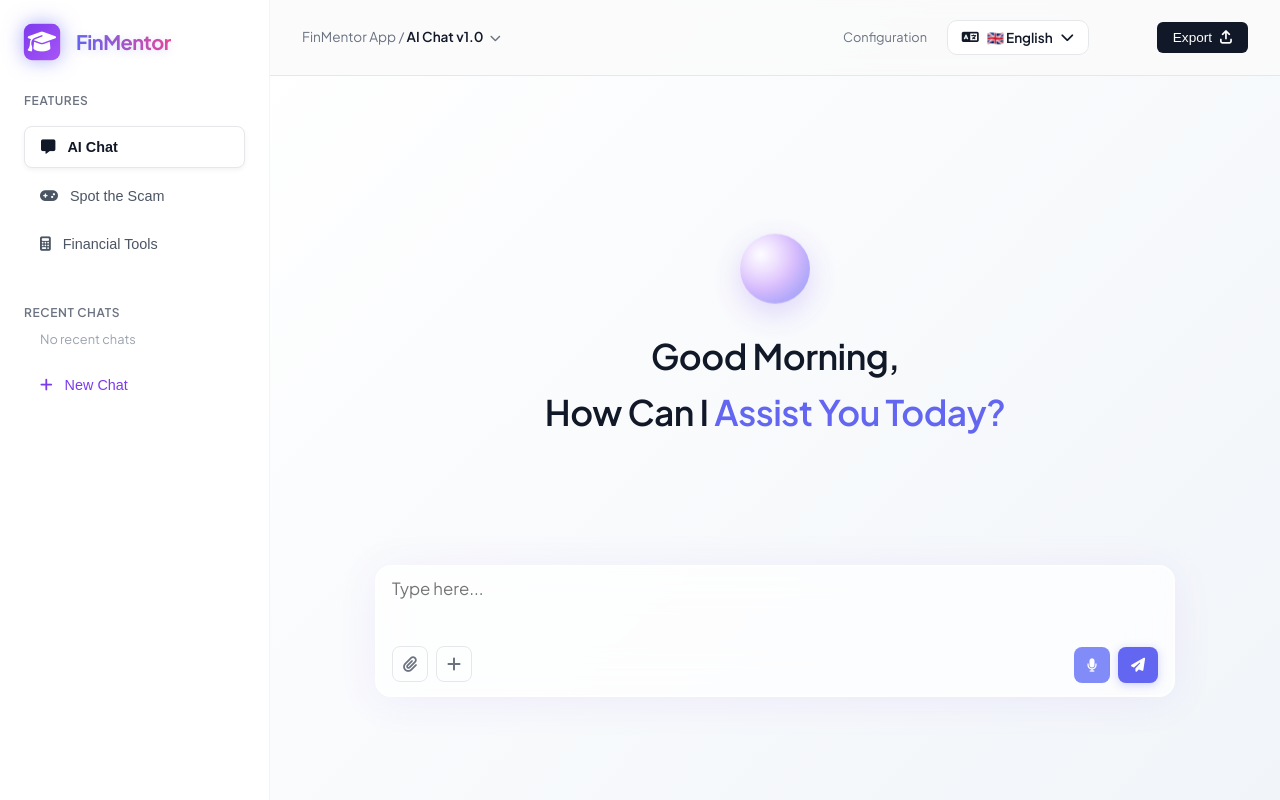
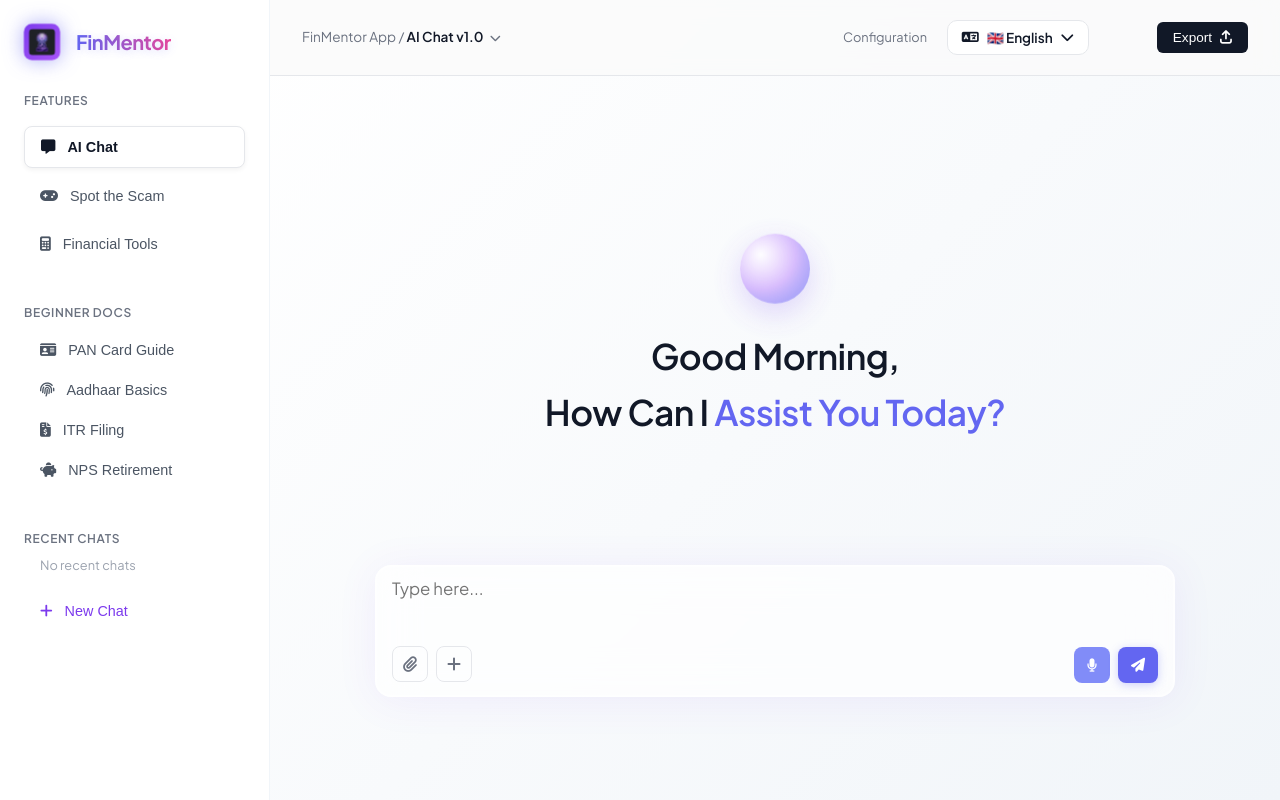
Before and after one commit to Srinidh19/Fig, a website: page public/index.html in a window 1280 px wide. Drawn offline with Linux system fonts and the light colour scheme.

Commit message:
Add custom AI logo, fix HTML rendering in bot response, and add Beginner Docs to sidebar

```diff
--- a/public/app.js
+++ b/public/app.js
@@ -548,7 +548,7 @@ function setupFileAttachments() {
 
         // Simulate a delay for parsing the document locally
         setTimeout(() => {
-          injectBotMessage(`📄 **File Attached Successfully:** ${file.name}<br><br><i>I have securely scanned this document and loaded its text into my active knowledge base. Please type what you would like me to analyze from this document!</i>`);
+          injectBotMessage(`📄 **File Attached Successfully:** ${file.name}\n\n*I have securely scanned this document and loaded its text into my active knowledge base. Please type what you would like me to analyze from this document!*`);
         }, 1200);
 
         e.target.value = ''; // Reset input
--- a/public/index.html
+++ b/public/index.html
@@ -25,7 +25,7 @@
     <aside class="sidebar">
       <div class="brand">
         <div class="brand-icon-wrapper">
-          <i class="fa-solid fa-graduation-cap brand-logo"></i>
+          <img src="logo.png" class="brand-logo" alt="FinMentor Logo" style="width: 26px; height: 26px; object-fit: contain; border-radius: 4px;">
         </div>
         <div class="brand-text">
           <h1 class="gradient-logo">Fin<span>Mentor</span></h1>
@@ -43,6 +43,23 @@
         <button class="nav-btn" data-view="finance-tools">
           <i class="fa-solid fa-calculator"></i> Financial Tools
         </button>
+
+        <div style="margin-top: 2rem;">
+          <p class="menu-label">Beginner Docs</p>
+          <button class="nav-btn" onclick="document.getElementById('chatInput').value='Explain what a PAN Card is and why it is necessary.'; document.getElementById('chatForm').dispatchEvent(new Event('submit'));">
+            <i class="fa-solid fa-id-card"></i> PAN Card Guide
+          </button>
+          <button class="nav-btn" onclick="document.getElementById('chatInput').value='Explain what Aadhaar is and its benefits.'; document.getElementById('chatForm').dispatchEvent(new Event('submit'));">
+            <i class="fa-solid fa-fingerprint"></i> Aadhaar Basics
+          </button>
+          <button class="nav-btn" onclick="document.getElementById('chatInput').value='How to file an Income Tax Return (ITR)?'; document.getElementById('chatForm').dispatchEvent(new Event('submit'));">
+            <i class="fa-solid fa-file-invoice-dollar"></i> ITR Filing
+          </button>
+          <button class="nav-btn" onclick="document.getElementById('chatInput').value='What is the National Pension System (NPS)?'; document.getElementById('chatForm').dispatchEvent(new Event('submit'));">
+            <i class="fa-solid fa-piggy-bank"></i> NPS Retirement
+          </button>
+        </div>
+
         <div style="margin-top: 2rem;">
           <p class="menu-label">Recent Chats</p>
           <div id="sidebarChatHistory" style="display: flex; flex-direction: column; gap: 0.5rem; overflow-y: auto; max-height: 250px;">
@@ -159,6 +176,7 @@
                     <button type="button" class="pill-btn" onclick="document.getElementById('chatInput').value='Help me spot a scam message';"><i class="fa-solid fa-shield-halved"></i> Spot Scam</button>
                     <button type="button" class="pill-btn" onclick="document.getElementById('chatInput').value='How should I allocate my monthly salary?';"><i class="fa-solid fa-wallet"></i> Money Manager</button>
                     <button type="button" class="pill-btn" onclick="document.getElementById('chatInput').value='Explain the basics of investing in the Stock Market';"><i class="fa-solid fa-chart-line"></i> Stock Market</button>
+                    <button type="button" class="pill-btn" onclick="document.getElementById('chatInput').value='How do I calculate EMI for a loan?';"><i class="fa-solid fa-calculator"></i> EMI Basics</button>
                     <button type="button" class="pill-btn" onclick="window.open('https://www.rbi.org.in/', '_blank');" title="External Reference"><i class="fa-solid fa-book"></i> RBI Guidelines</button>
                   </div>
                 </div>
```
Also changed, not shown: public/logo.png (added).
